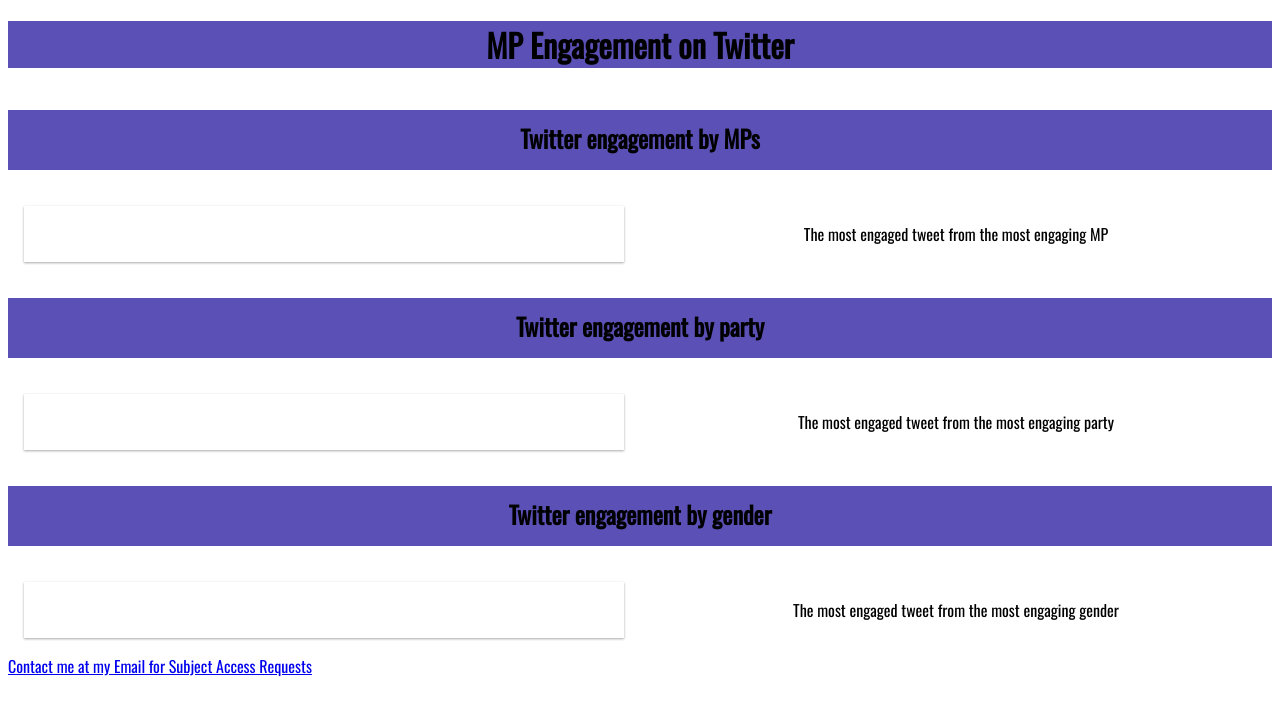
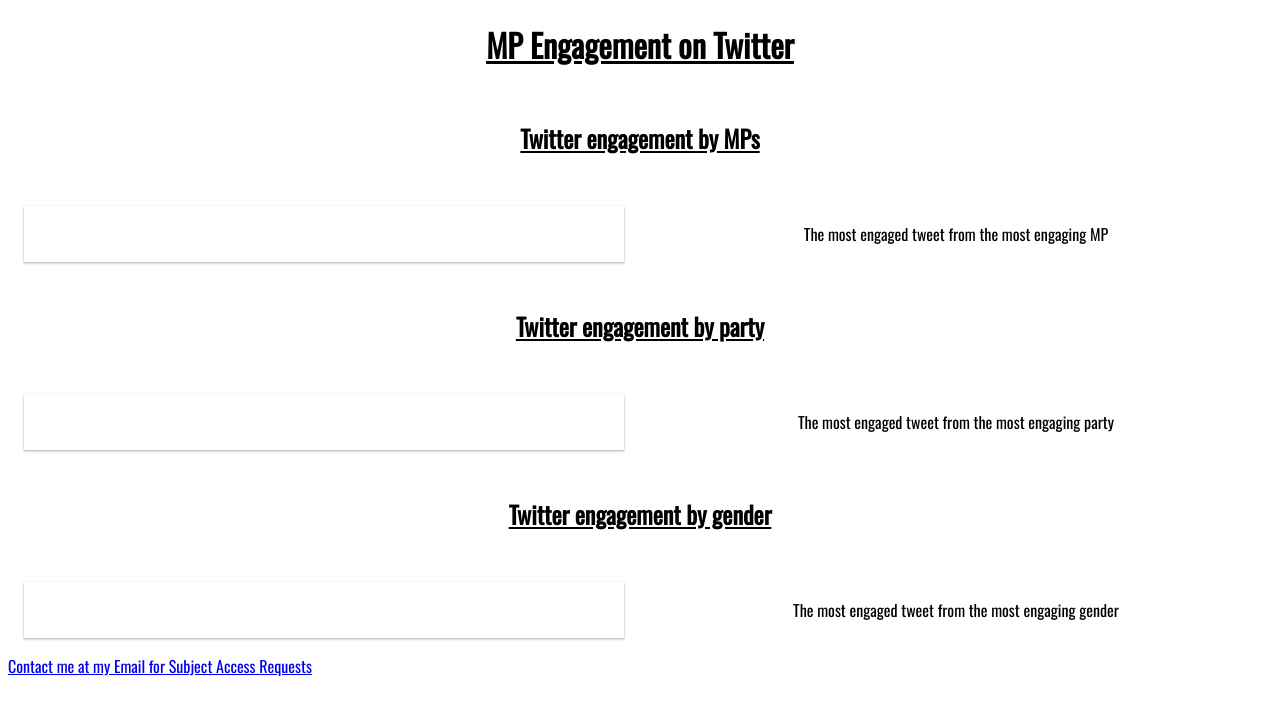
Before and after one commit to Brappington/mptweet, a Flask app: template app/templates/index.html in a window 1280 px wide. Shown: the top 715 px of the page. Run offline with Flask 2, Linux system fonts and the light colour scheme; the template is opened without the code that fills it, so the values that code supplies are empty; some libraries are stand-ins or nearby versions.

Commit message:
changed to minimal theme

```diff
--- a/app/static/css/main.css
+++ b/app/static/css/main.css
@@ -15,16 +15,16 @@
 h1 {
     font-family: 'Oswald';
     color: var(--textColor);
-    background: var(--accent);
     text-align: center;
+    text-decoration: underline;
 }
 
 h2 {
     font-family: 'Oswald', sans-serif;
     color: var(--textColor);
-    background: var(--accent);
     text-align: center;
     padding-top: 10px;
+    text-decoration: underline;
 }
 
 .maincontainer {
```
